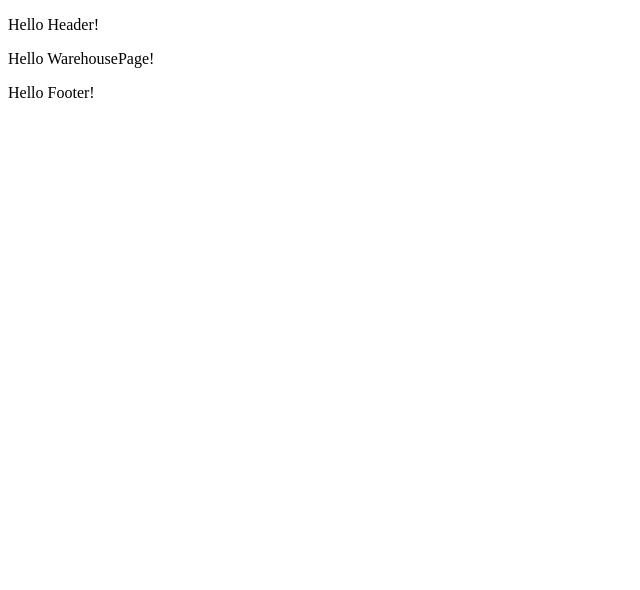
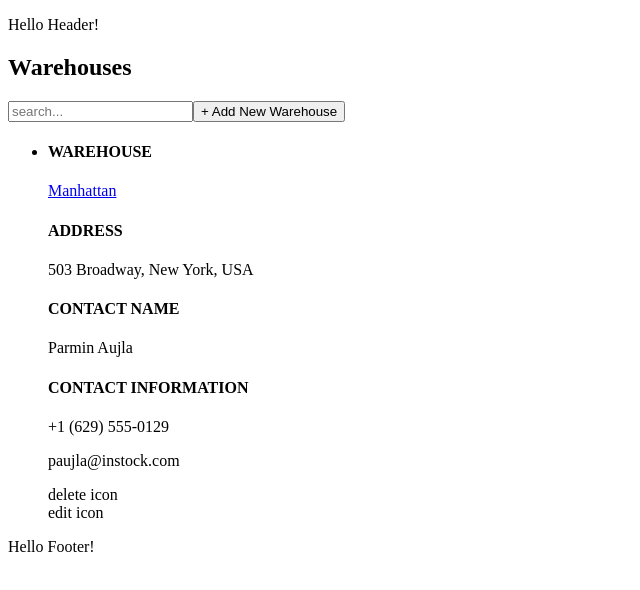
Before and after one commit to MoeyR/instock, a React (Create React App) app: page / in a window 1280 px wide. Shown: the top 590 px of the page, without its empty margins (0-640 px from the left). Built offline with nearby package versions, Linux system fonts and the light colour scheme.

Commit message:
created warehouse list in WarehousePage.jsx

```diff
--- a/src/pages/WarehousePage/WarehousePage.jsx
+++ b/src/pages/WarehousePage/WarehousePage.jsx
@@ -1,8 +1,46 @@
+import { Link } from "react-router-dom";
+import "./WarehousePage.scss";
+
 function WarehousePage(){
     return (
-        <>
-            <p>Hello WarehousePage!</p>
-        </>
+        <main className="warehouses">
+            <section className="warehouses-title-section-wrap">
+                <h1 className="warehouses__title">Warehouses</h1>
+                <input type="warehouses__search-bar" placeholder="search..." />
+                <button className="warehouses__add-button">+ Add New Warehouse</button>
+            </section>
+            <section className="warehouses-list-section">
+                <ul className="warehouses-list">
+                    <li className="warehouses-list__item">
+                        <section className="name-address-wrap">
+                            <div className="heading-detail-wrap">
+                                <h4 className="warehouses-list__heading">WAREHOUSE</h4>
+                                <Link className="warehouses-list__detail">Manhattan</Link>
+                            </div>
+                            <div className="heading-detail-wrap">
+                                <h4 className="warehouses-list__heading">ADDRESS</h4>
+                                <p className="warehouses-list__detail">503 Broadway, New York, USA</p>
+                            </div>
+                        </section>
+                        <section className="contact-name-info-wrap">
+                            <div className="heading-detail-wrap">
+                                <h4 className="warehouses-list__heading">CONTACT NAME</h4>
+                                <p className="warehouses-list__detail">Parmin Aujla</p>
+                            </div>
+                            <div className="heading-detail-wrap">
+                                <h4 className="warehouses-list__heading">CONTACT INFORMATION</h4>
+                                <p className="warehouses-list__detail">+1 (629) 555-0129</p>
+                                <p className="warehouses-list__detail">paujla@instock.com</p>
+                            </div>
+                        </section>
+                        <section className="icons-wrap">
+                            <div className="warehouses-list__delete-icon">delete icon</div>
+                            <div className="warehouses-list__edit-icon">edit icon</div>
+                        </section>
+                    </li>
+                </ul>
+            </section>
+        </main>
     )
 }
 export default WarehousePage;
```
Also changed, not shown: src/pages/WarehousePage/WarehousePage.scss (added).
